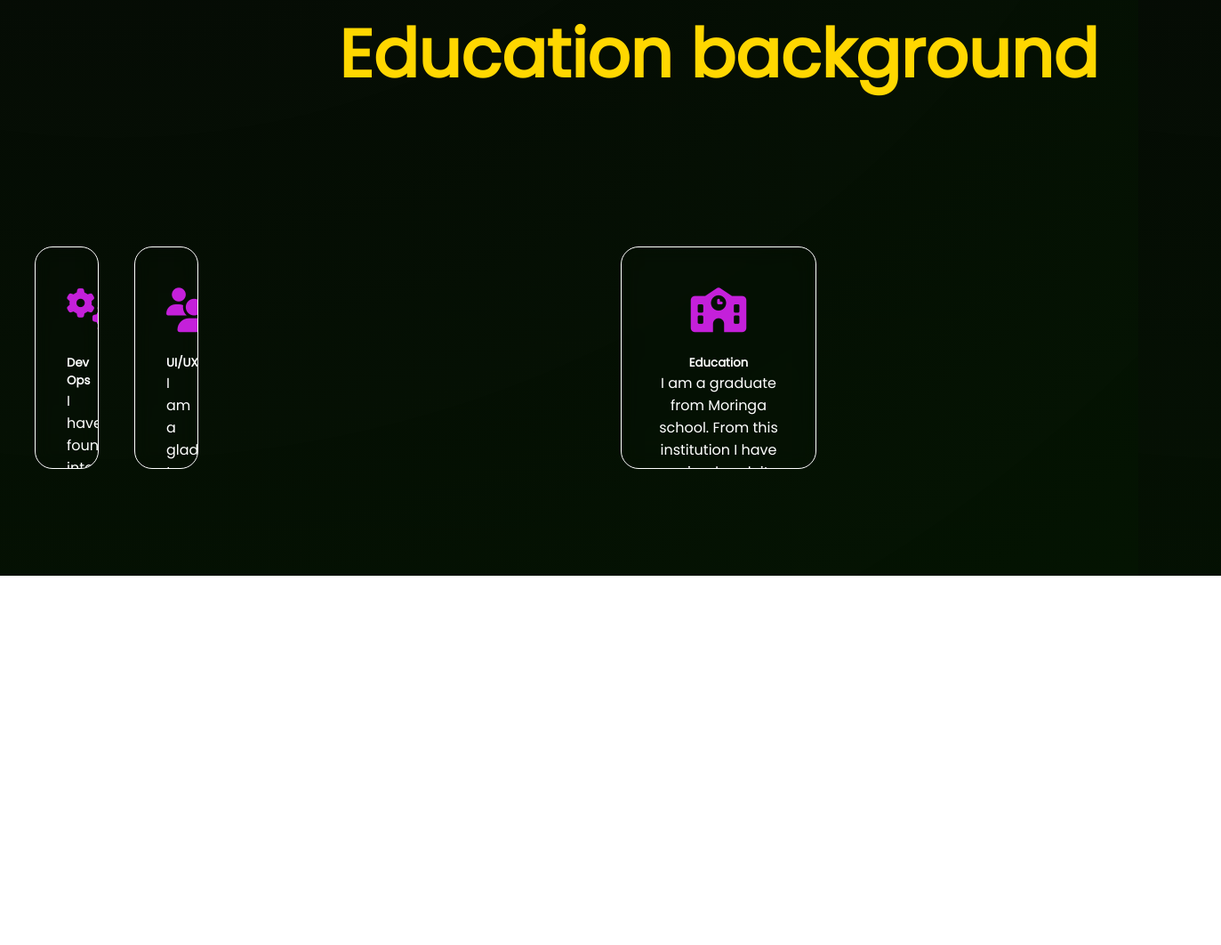
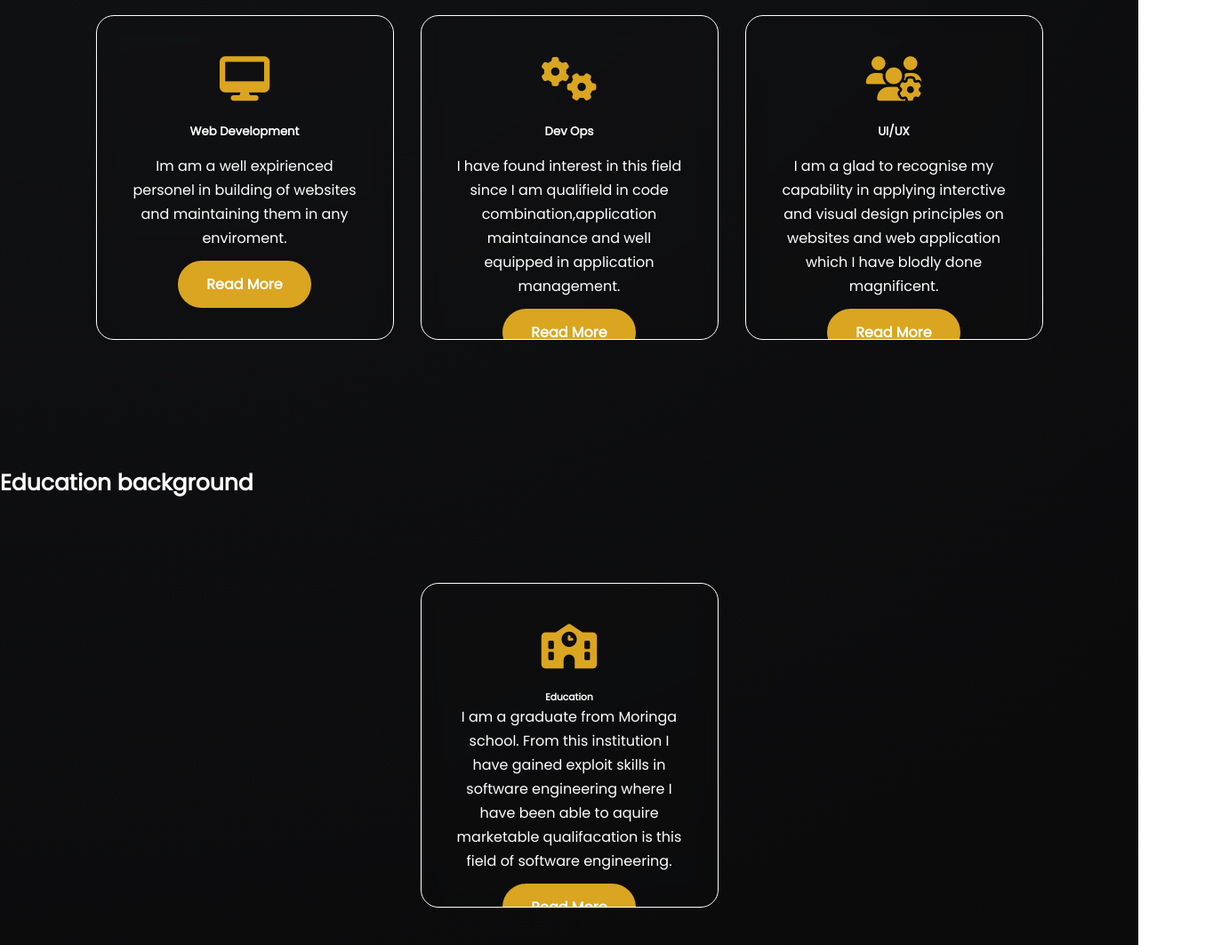
Before and after one commit to Pychangeric/The-tribe-portfolio, a plain HTML site: page index.html in a window 1280 px wide. Shown: the part 1099-2161 px from the top of the page at 89% size, 1373 px wide, since content can reach past the window. Before the commit the page ends 1746 px from the top, so only its background shows below. Drawn offline with Linux system fonts and the light colour scheme.

Commit message:
education

```diff
--- a/index.css
+++ b/index.css
@@ -12,7 +12,7 @@
     font-family: 'Poppins', sans-serif;
 }
 body{
-    background-image: radial-gradient( circle farthest-corner at 10% 20%,  rgba(1, 1, 1, 0.98) 0.1%, rgb(4, 20, 2) 99.8% );;
+    background-image: radial-gradient( circle farthest-corner at 10% 20%,  rgba(14, 15, 17, 0.98) 0.1%, rgb(10, 10, 11) 99.8% );;
 }
 .hero{
     height: 100vh;
@@ -27,10 +27,6 @@ nav{
     padding-left: 10%;
     padding-right: 10%;
 }
-.nav a {
-   font-size: large;
-   box-sizing: content-box;
-   }
 .logo{
     color: white;
     font-size: 28px;
@@ -85,15 +81,15 @@ h4{
     margin: 30px auto;
     text-align: center;
 }
-.card-box {
+.card-box{
     display: flex;
     justify-content: center;
     align-items: center;
-    min-height: 400px;
+    min-height: 450px;
 }
 .card{
-    height: 375px;
-    width: 360px;
+    height: 365px;
+    width: 335px;
     padding: 20px 35px;
     border-radius: 20px;
     margin: 15px;
@@ -104,26 +100,51 @@ h4{
     border: 1px solid;
     backdrop-filter: blur(10px);
     -webkit-backdrop-filter: blur(10px);
+    page-break-after: always;
 }
 .card i{
     font-size: 50px;
     display: block;
     text-align: center;
     margin: 25px 0px;
-    color: rgb(196, 32, 218);
+    color: goldenrod;
 }
-.card-box {
-    display: flex;
-    justify-content: center;
-    align-items: last baseline;
-    min-height: 400px;
+h5{
+    font: 25px;
+    font-weight: bold;
+    margin-bottom: 15px;
+
+}
+.web p{
+    font-size: 16px;
+    line-height: 27px;
+    margin-bottom: 25px;
+}
+.card .button{
+    color: white;
+    background-color: goldenrod;
+    text-decoration: none;
+    border: 2px solid transparent;
+    font-weight: bold;
+    padding: 13px 30px;
+    border-radius: 30px;
+    transition: .4s;
+}
+.card .button:hover{
+    background-color: transparent;
+    border: 2px solid goldenrod;
+    cursor: pointer;
+}
+.Education background{
+    width: 100%;
+    padding: 100px 0px;
 }
 .card{
-    height: 250px;
-    width: 220px;
+    height: 365px;
+    width: 335px;
     padding: 20px 35px;
     border-radius: 20px;
-    margin: 20px;
+    margin: 15px;
     position: relative;
     overflow: hidden;
     text-align: center;
@@ -131,4 +152,5 @@ h4{
     border: 1px solid;
     backdrop-filter: blur(10px);
     -webkit-backdrop-filter: blur(10px);
+    page-break-after: always;
 }
--- a/index.html
+++ b/index.html
@@ -36,6 +36,7 @@
         </div>
     </div>
     <!--------MY SKILLS-------->
+    <section>
     <div class="skills">
         <div class="title">
             <h2>My Skills</h2>
@@ -73,15 +74,17 @@
                 <p><a class="button" href="#">Read More</a></p>
             </div>
         </div>
-    <!--------EDUCATION-------->
+    </section>
+    <!----------EDUCATION---------->
+    <section>
     <div class="Education">
         <div class="title">
-             <h2>Education background</h2>
+             <h3>Education background</h3>
 
        <div class="card-box">
            <div class="card">
                <i class="fa-sharp fa-solid fa-school"></i>
-               <h5>Education</h5>
+               <h6>Education</h6>
                <div class="web">
                    <p>
                        I am a graduate from Moringa school.
@@ -90,7 +93,26 @@
                    </p>
                    <p><a class="button" href="#">Read More</a></p>
     </div>
+    </section>
+    <!--------ABOUT ME-------->
+    <section>
+    <div class="about me">
+         <div class="title">
+            <h6>about me</h6>
 
+        <div class="card-box">
+            <div class="card">
+            <h5>About Me</h5>
+            <div class="ed">
+                  <p>
+                    I am an expireinced software engineering who have passed many test and I have been able to do away with both
+                    complex and simple projects during my career.
+                    I take no job fograted in any case since I see everything as step of perfecting my skills in the field of
+                    technology.
+                  </p>
+                  <p><a class="button" href="#">Read More</a></p>
+    </section>
+    </div>
 </div>
 <script src="particles.min.js"></script>
 <script src="index.js"></script>
```
